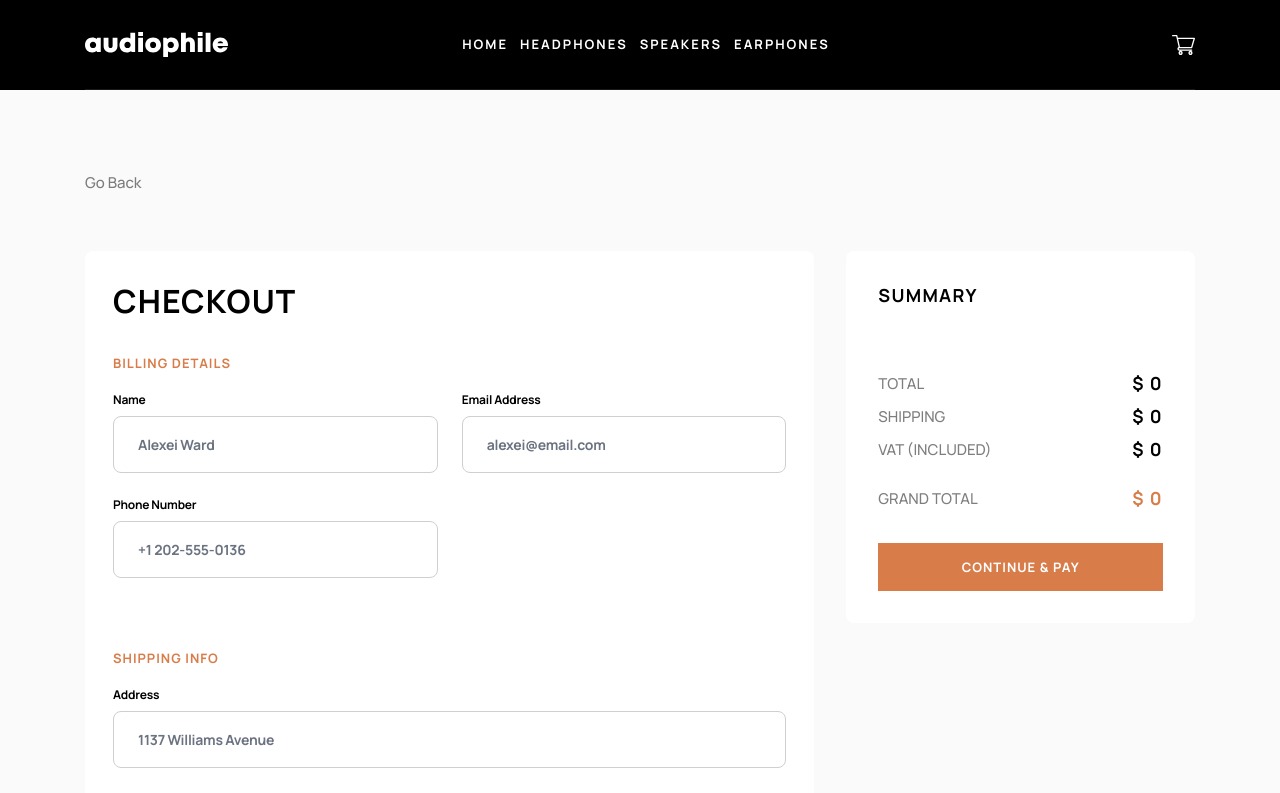
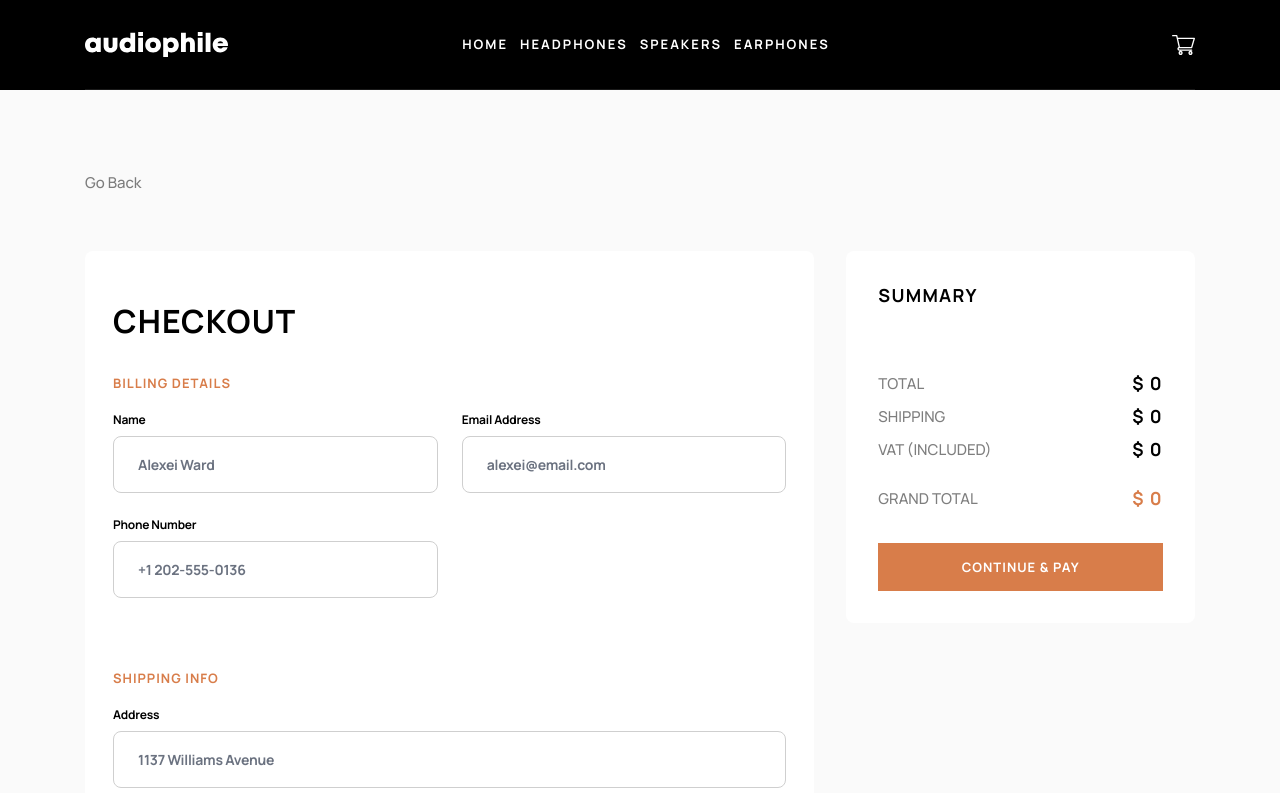
Before and after one commit to scottmotion/audiophile-ecommerce, a React (Vite) app: page /audiophile-ecommerce/checkout in a window 1280 px wide. Shown: the top 793 px of the page. Built offline with nearby package versions, Linux system fonts and the light colour scheme.

Commit message:
Update Checkout.tsx

```diff
--- a/src/pages/Checkout.tsx
+++ b/src/pages/Checkout.tsx
@@ -94,7 +94,7 @@ export default function Checkout() {
           onSubmit={handleSubmit(onSubmit)}
           className="grid w-full max-w-content gap-8 lg:grid-cols-3"
         >
-          <section className="flex w-full max-w-content flex-col gap-8 rounded-lg bg-white px-6 pb-8 pt-6 md:px-7 md:pt-8 lg:col-span-2">
+          <section className="flex w-full max-w-content flex-col gap-8 rounded-lg bg-white px-6 pb-8 pt-6 md:px-7 md:pt-8 lg:col-span-2 lg:pb-12 lg:pt-[3.25rem]">
             <h1 className="heading-5 md:heading-4">Checkout</h1>
 
             <div className="flex flex-col gap-4 md:mb-9">
```
